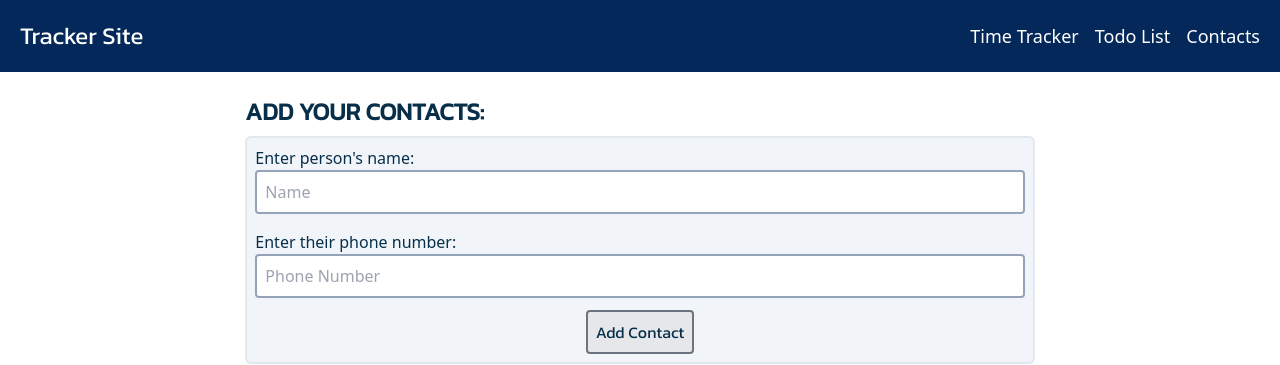
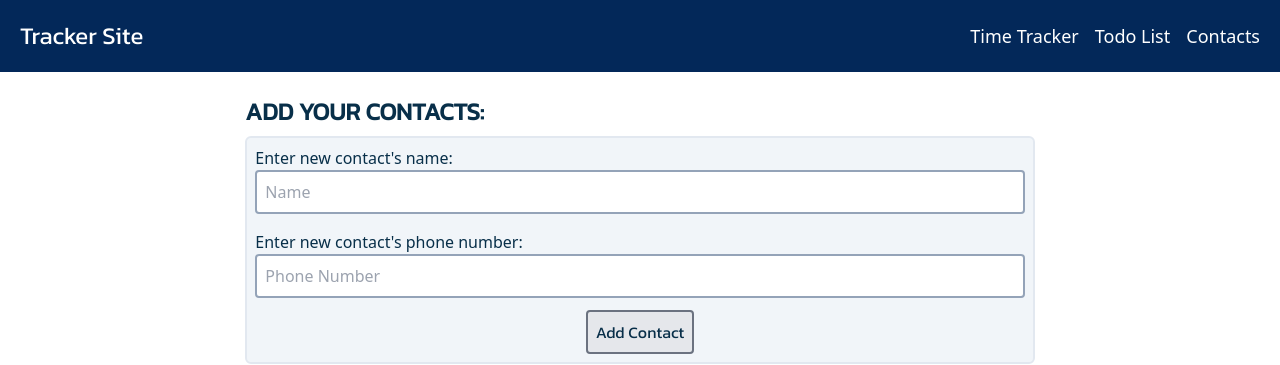
Before and after one commit to Hairum-Qureshi/tailwind-practice, a React (Vite) app: page /contacts in a window 1280 px wide. Shown: the top 365 px of the page. Built offline with nearby package versions, Linux system fonts and the light colour scheme.

Commit message:
updated label texts

```diff
--- a/src/components/Contacts.tsx
+++ b/src/components/Contacts.tsx
@@ -56,7 +56,7 @@ export default function Contacts() {
 			</h2>
 			<div className="border-2 border-slate-200 mt-2 p-2 w-full box-border rounded-md bg-slate-100">
 				<div>
-					<label>Enter person's name:</label>
+					<label>Enter new contact's name:</label>
 					<input
 						type="text"
 						placeholder="Name"
@@ -65,7 +65,7 @@ export default function Contacts() {
 					/>
 				</div>
 				<div className="mt-4">
-					<label>Enter their phone number:</label>
+					<label>Enter new contact's phone number:</label>
 					<input
 						type="tel"
 						placeholder="Phone Number"
```
